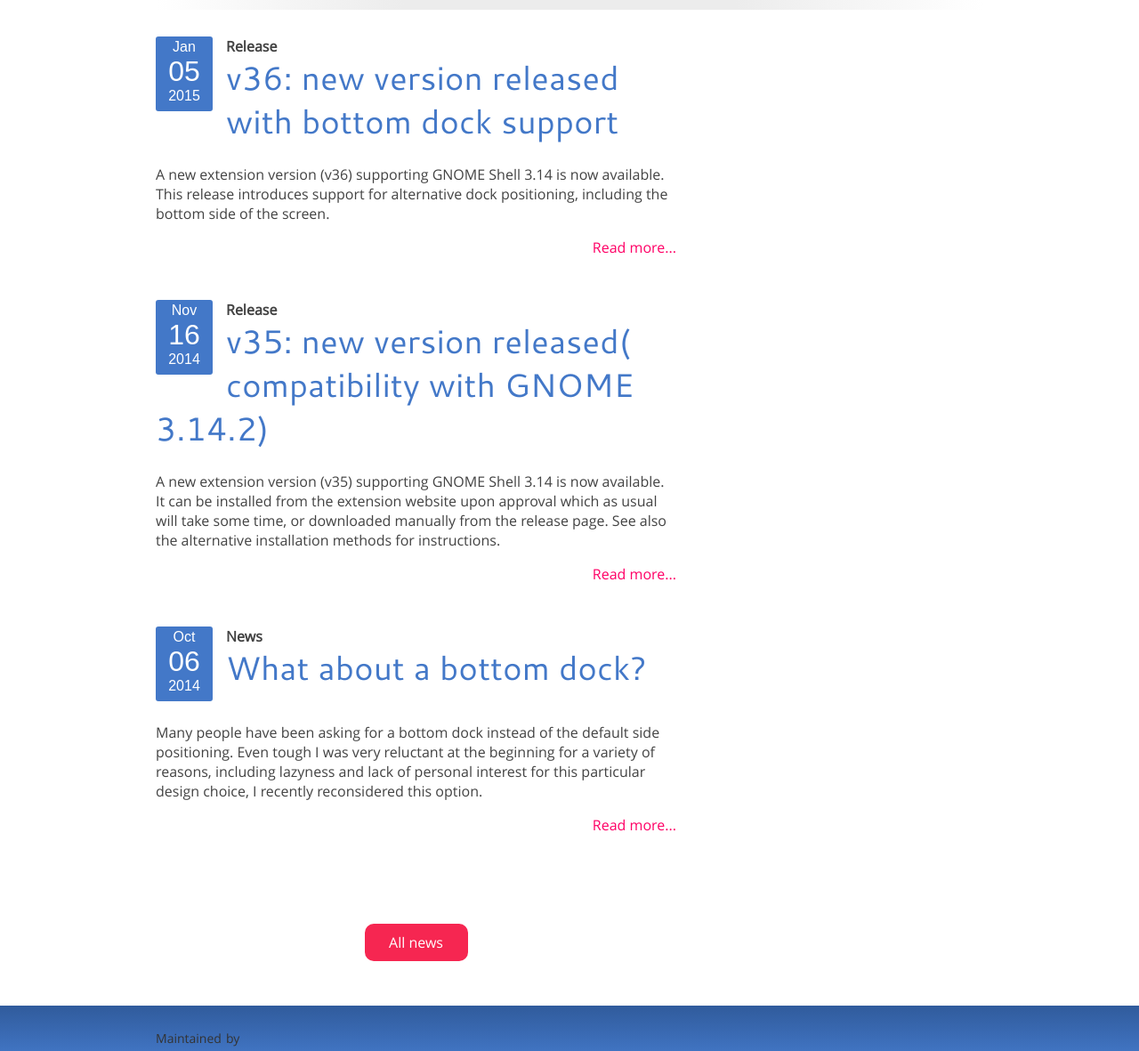
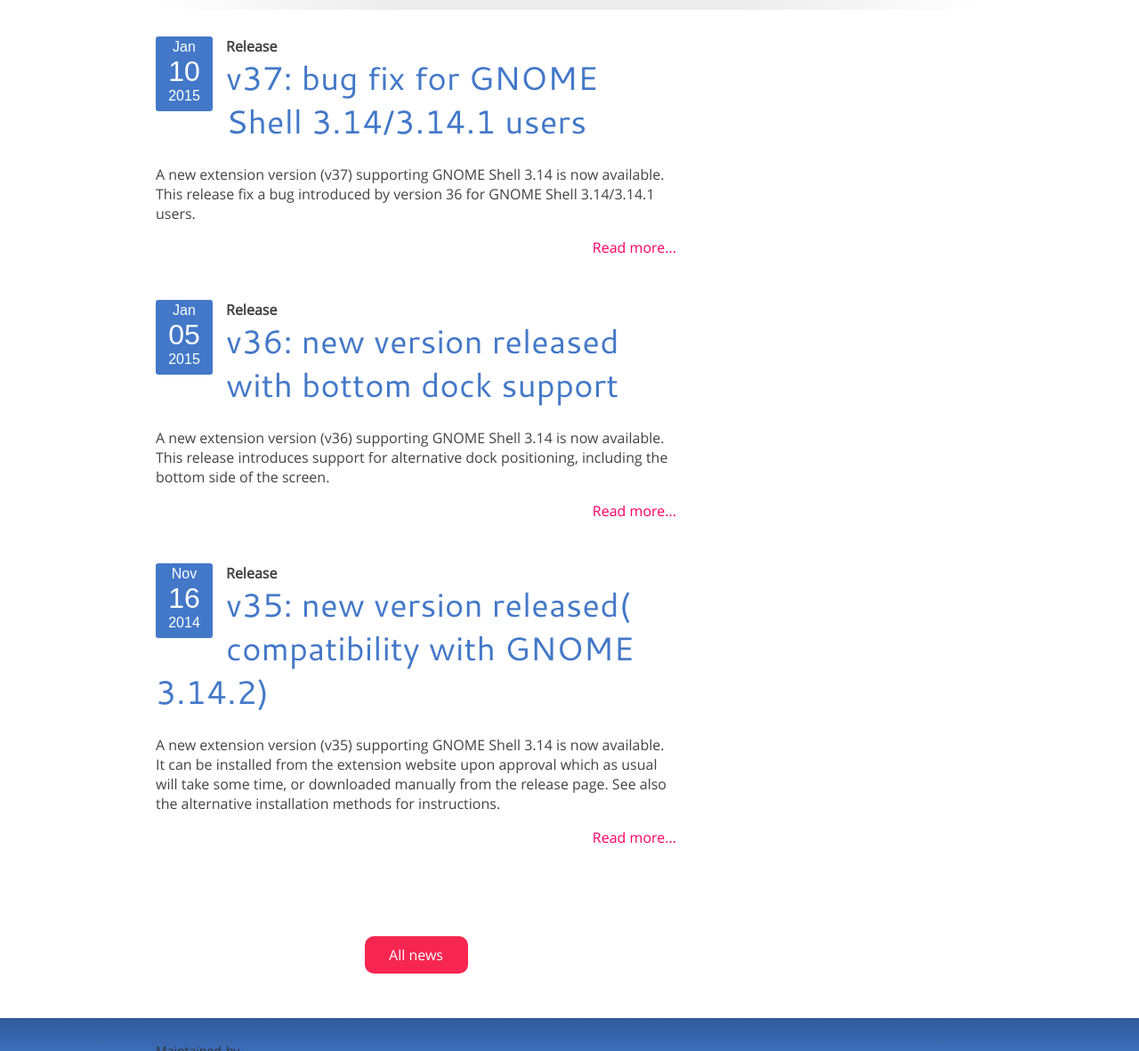
Before and after one commit to micheleg/dash-to-dock, a Jekyll site: the page built from index.md, in a window 1280 px wide and 1400 px high, scrolled down 1135 px, cut to the strip 219-1400 px from the top of the window. Shown: the whole strip at 89% size. Built offline with Jekyll 4.4.1, drawn with Linux system fonts in a browser that asks for light colours; Markdown is read by kramdown in place of the engine named in the settings; comment, search, counter and statistics services are not loaded.

Commit message:
Add release 37: release post and changelog.

```diff
--- a/_data/releases.yml
+++ b/_data/releases.yml
@@ -1,3 +1,10 @@
+- version: 37
+  date: 10-01-2015
+  shell_version: ["3.14"]
+  notes:
+    - "Bug fixes: bug fix for GNOME Shell 3.14/3.14.1 (MyDash: call correctly the parent method in Gnome Shell 3.14.1.)."
+  zip_url: https://extensions.gnome.org/review/download/4625.shell-extension.zip
+
 - version: 36
   date: 05-01-2015
   shell_version: ["3.14"]
--- /dev/null
+++ b/_posts/2015-01-10-new-release-v37.md
@@ -0,0 +1,15 @@
+---
+layout: post
+title: "v37: bug fix for GNOME Shell 3.14/3.14.1 users"
+author: Michele
+date: Sat 10 Jan 22:57:00 GMT 2015
+category: Release
+---
+
+A new extension version (v37) supporting GNOME Shell 3.14 is now available. This release fix a bug introduced by [version 36]({% post_url 2015-01-05-new-release-v36 %}) for GNOME Shell 3.14/3.14.1 users.
+
+<!--more-->
+
+**Release notes**
+
+* Bug fixes: bug fix for GNOME Shell 3.14/3.14.1 (MyDash: call correctly the parent method in Gnome Shell 3.14.1.).
```
